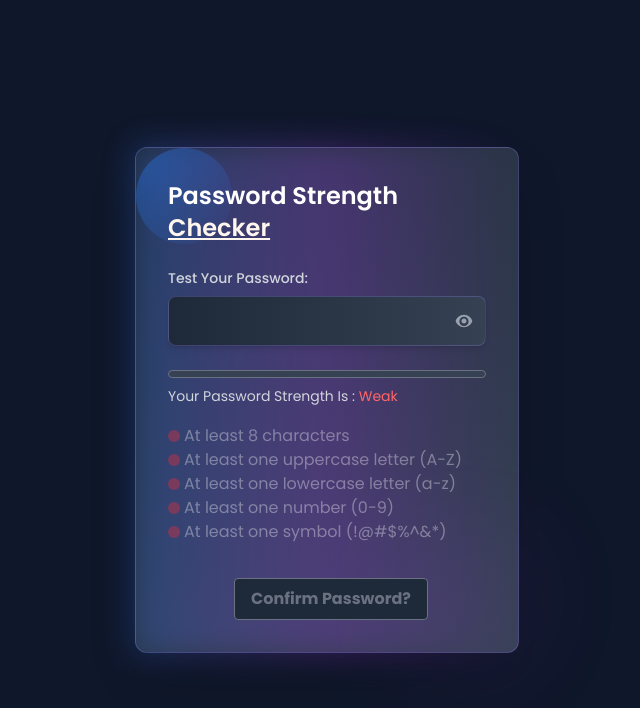
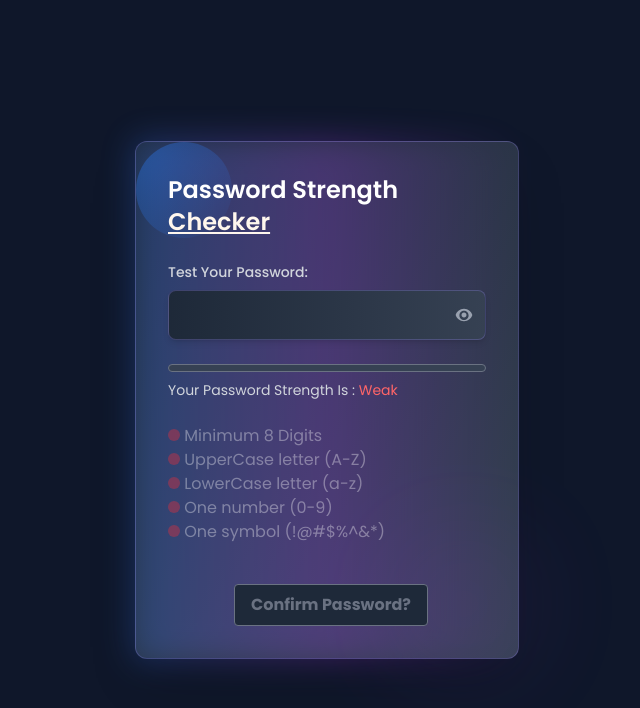
Before and after one commit to aashikur/Js-Mini-Project, a plain HTML site: page Password-Strength-Checker/index.html in a window 1280 px wide. Shown: the whole page, without its empty margins (313-953 px from the left). Drawn offline with nearby package versions, Linux system fonts and the light colour scheme.

Commit message:
.text field edit

```diff
--- a/Password-Strength-Checker/index.html
+++ b/Password-Strength-Checker/index.html
@@ -41,12 +41,12 @@
             <p class="text-sm text-gray-300 mt-1">Your Password Strength Is : <span class="text-red-400" id="strength-indicate">Weak</span></p>
         </div>
 
-        <ul id="warningBox" class="space-y-3 mt-6 relative z-10">
-            <li id="digits8" class="flex items-center gap-1 leading-0 opacity-35"><span class="w-3 h-3 bg-red-500 rounded-full"></span> At least 8 characters</li>
-            <li id="capital1" class="flex items-center gap-1 leading-0 opacity-35"><span class="w-3 h-3 bg-red-500 rounded-full"></span> At least one uppercase letter (A-Z)</li>
-            <li id="lower1" class="flex items-center gap-1 leading-0 opacity-35"><span class="w-3 h-3 bg-red-500 rounded-full"></span> At least one lowercase letter (a-z)</li>
-            <li id="number1" class="flex items-center gap-1 leading-0 opacity-35"><span class="w-3 h-3 bg-red-500 rounded-full"></span> At least one number (0-9)</li>
-            <li id="symbol1" class="flex items-center gap-1 leading-0 opacity-35"><span class="w-3 h-3 bg-red-500 rounded-full"></span> At least one symbol (!@#$%^&*)</li>
+        <ul id="warningBox" class="mt-6 relative z-10">
+            <li id="digits8" class=" opacity-35"><span class="inline-block w-3 h-3 bg-red-500 rounded-full"></span> Minimum 8 Digits</li>
+            <li id="capital1" class=" opacity-35"><span class="inline-block w-3 h-3 bg-red-500 rounded-full"></span> UpperCase letter (A-Z)</li>
+            <li id="lower1" class=" opacity-35"><span class="inline-block w-3 h-3 bg-red-500 rounded-full"></span> LowerCase letter (a-z)</li>
+            <li id="number1" class=" opacity-35"><span class="inline-block w-3 h-3 bg-red-500 rounded-full"></span> One number (0-9)</li>
+            <li id="symbol1" class=" opacity-35"><span class="inline-block w-3 h-3 bg-red-500 rounded-full"></span> One symbol (!@#$%^&*)</li>
         </ul>
 
         <div class="mt-10 flex justify-center">
```
